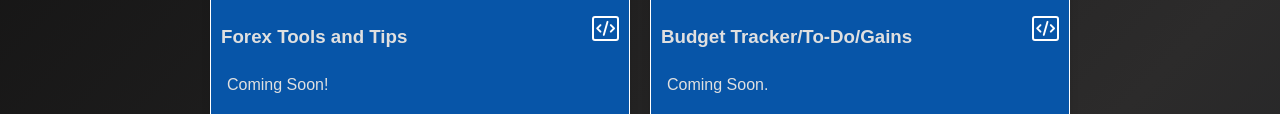
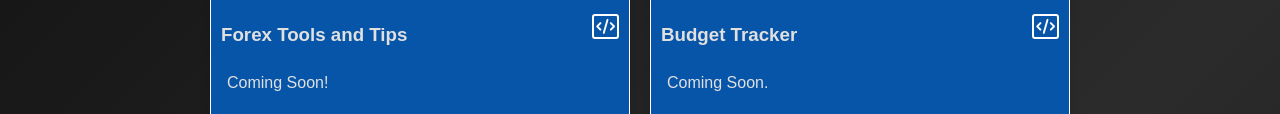
Before and after one commit to synqdesignz/portfolio-site, a plain HTML site: page index.html in a window 1280 px wide. Shown: the part 900-1014 px from the top of the page. Drawn offline with nearby package versions, Linux system fonts and the light colour scheme.

```diff
--- a/index.html
+++ b/index.html
@@ -133,7 +133,7 @@
                     <div class = "project-details">
                         <div class = "smallcontainer">
                             <div class = "left-side">
-                                <h3>Budget Tracker/To-Do/Gains</h3>
+                                <h3>Budget Tracker</h3>
                             </div>
                             <div class = "right-side">
                                 <a href = "https://synqdesignz.github.io/portfolio-site/" class = "code-link" target = "_blank">
```
Also changed, not shown: coming-soon.png, rb.png.
